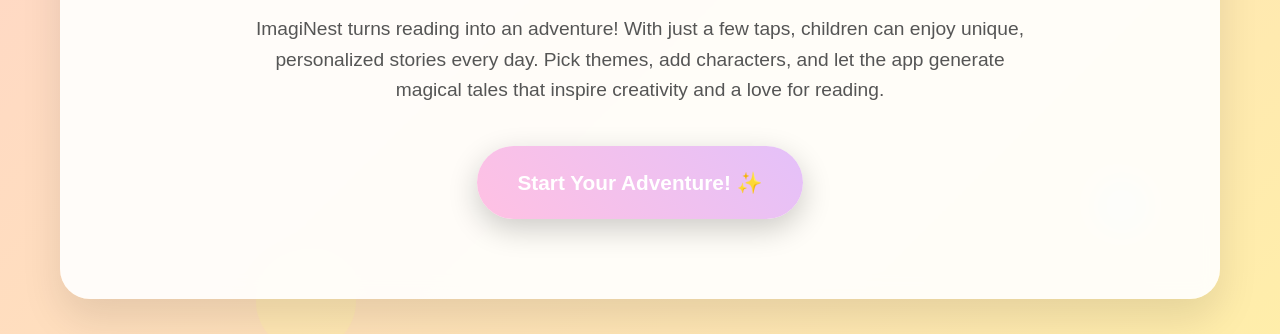
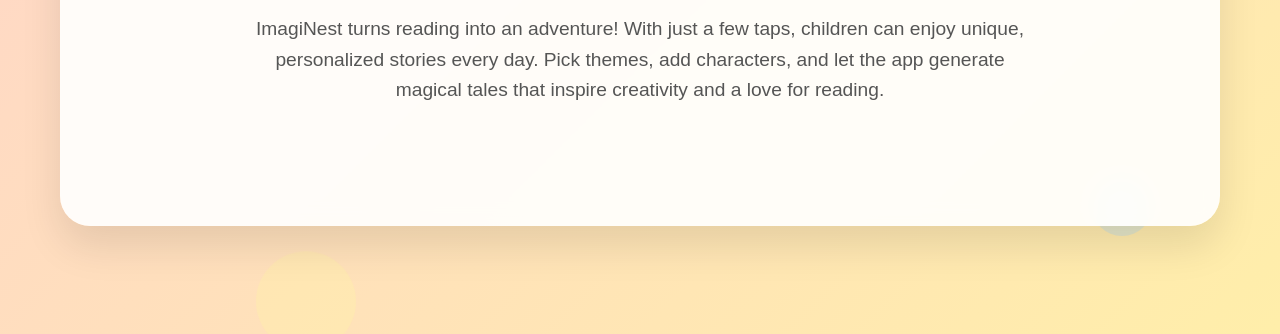
Before and after one commit to ImagiNestApp/ImagiNestApp.github.io, a plain HTML site: page index.html in a window 1280 px wide. Shown: the part 284-618 px from the top of the page. Drawn offline with Linux system fonts and the light colour scheme.

Commit message:
Update index.html

```diff
--- a/index.html
+++ b/index.html
@@ -376,7 +376,6 @@
             <p class="description">
                 ImagiNest turns reading into an adventure! With just a few taps, children can enjoy unique, personalized stories every day. Pick themes, add characters, and let the app generate magical tales that inspire creativity and a love for reading.
             </p>
-            <a href="#" class="cta-button">Start Your Adventure! ✨</a>
         </section>
 
         <section id="features" class="features">
```
